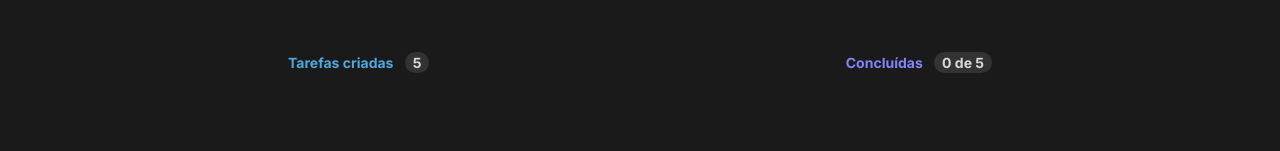
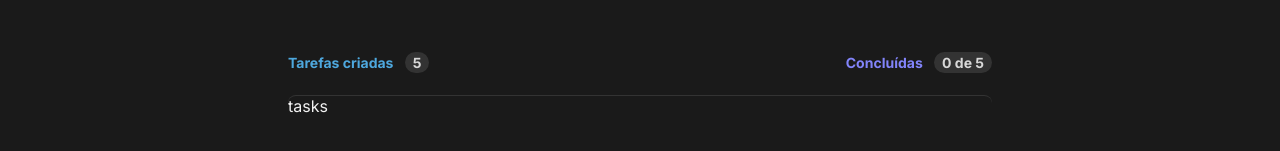
Before and after one commit to EduardoAguiarS/todo-list-ignite, a React (Vite) app: page / in a window 1280 px wide. Shown: the part 231-382 px from the top of the page. Built offline with nearby package versions, Linux system fonts and the light colour scheme.

Commit message:
tasks list styles

```diff
--- a/src/components/Tasks/index.tsx
+++ b/src/components/Tasks/index.tsx
@@ -4,8 +4,9 @@ import styles from "./styles.module.scss";
 
 export function Tasks() {
   return (
-    <main className={styles.tasks__container}>
+    <div className={styles.tasks__container}>
       <TasksHeader />
-    </main>
+      <main className={styles.tasks__list}>tasks</main>
+    </div>
   );
 }
--- a/src/components/Tasks/styles.module.scss
+++ b/src/components/Tasks/styles.module.scss
@@ -9,3 +9,11 @@
     margin-top: 3rem;
   }
 }
+
+.tasks__list {
+  margin-top: 2rem;
+
+  border-radius: 8px 8px 0 0;
+
+  border-top: 1px solid $gray-400;
+}
```
